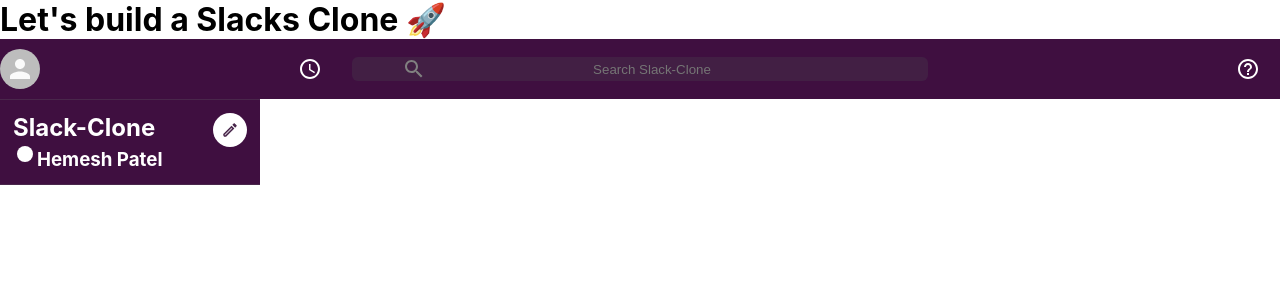
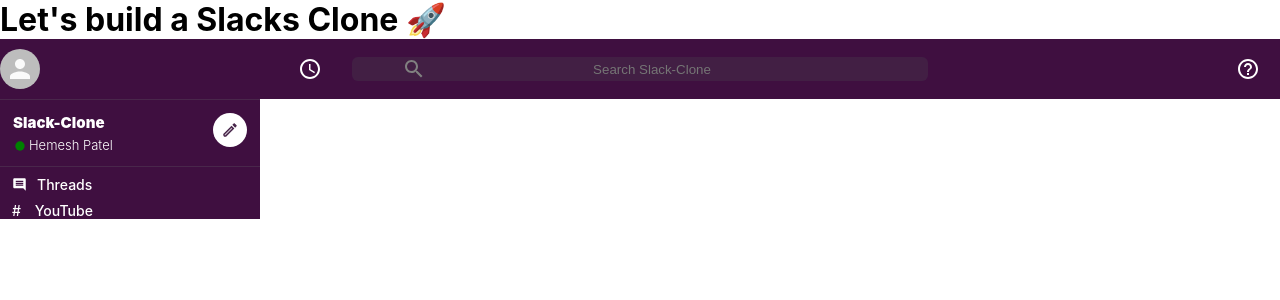
Before and after one commit to hemeshvpatel/slack-clone, a React (Create React App) app: page / in a window 1280 px wide. Shown: the top 300 px of the page. Built offline with nearby package versions, Linux system fonts and the light colour scheme.

Commit message:
sidebar created, ready to add options and channels

```diff
--- a/src/Sidebar.css
+++ b/src/Sidebar.css
@@ -16,10 +16,31 @@
   flex: 1;
 }
 
+.sidebar__info > h2 {
+  font-size: 15px;
+  font-weight: 900;
+  margin-bottom: 5px;
+}
+
+.sidebar__info > h3 {
+  display: flex;
+  align-items: center;
+  font-size: 13px;
+  font-weight: 300;
+}
+
+.sidebar__info > h3 > .MuiSvgIcon-root {
+  font-size: 14px;
+  margin-top: 1px;
+  margin-right: 2px;
+  color: green;
+}
+
 .sidebar__header > .MuiSvgIcon-root {
   padding: 8px;
   color: #49274b;
   font-size: 18px;
   background-color: white;
+  /* make it look like a circle around icon */
   border-radius: 999px;
 }
--- a/src/Sidebar.js
+++ b/src/Sidebar.js
@@ -2,6 +2,8 @@ import React from "react";
 import "./Sidebar.css";
 import FiberManualRecordIcon from "@material-ui/icons/FiberManualRecord";
 import CreateTwoToneIcon from "@material-ui/icons/CreateTwoTone";
+import SidebarOption from "./SidebarOption";
+import InsertCommentIcon from "@material-ui/icons/InsertComment";
 
 function Sidebar() {
   return (
@@ -16,6 +18,8 @@ function Sidebar() {
         </div>
         <CreateTwoToneIcon />
       </div>
+      <SidebarOption Icon={InsertCommentIcon} title="Threads" />
+      <SidebarOption title="YouTube" />
     </div>
   );
 }
--- /dev/null
+++ b/src/SidebarOption.css
@@ -0,0 +1,31 @@
+.sidebarOption {
+  display: flex;
+  align-items: center;
+  font-size: 12px;
+  padding-left: 2px;
+  /* User can see that item is clickable */
+  cursor: pointer;
+}
+
+.sidebarOption:hover {
+  opacity: 0.9;
+  background-color: #340e36;
+}
+
+.sidebarOption__icon {
+  padding: 10px;
+  /* !important overrides material ui */
+  font-size: 15px !important;
+}
+
+.sidebarOption__channel {
+  padding: 10px 0;
+}
+
+.sidebarOption__hash {
+  padding: 10px;
+}
+
+.sidebarOption > h3 {
+  font-weight: 500;
+}
--- /dev/null
+++ b/src/SidebarOption.js
@@ -0,0 +1,19 @@
+import React from "react";
+import "./SidebarOption.css";
+
+function SidebarOption({ Icon, title }) {
+  return (
+    <div className="sidebarOption">
+      {Icon && <Icon className="sidebarOption__icon" />}
+      {Icon ? (
+        <h3>{title}</h3>
+      ) : (
+        <h3 className="sidebarOption__channcel">
+          <span className="sidebarOption__hash">#</span> {title}
+        </h3>
+      )}
+    </div>
+  );
+}
+
+export default SidebarOption;
```
